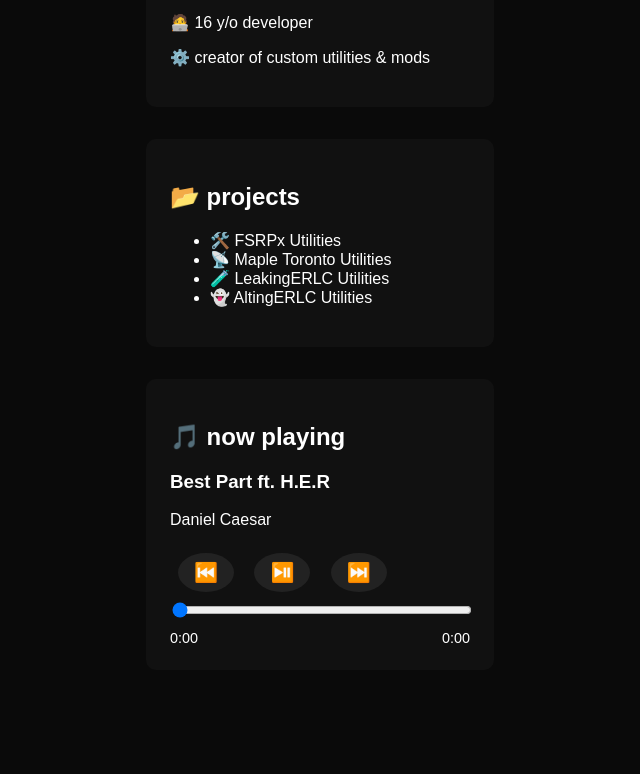
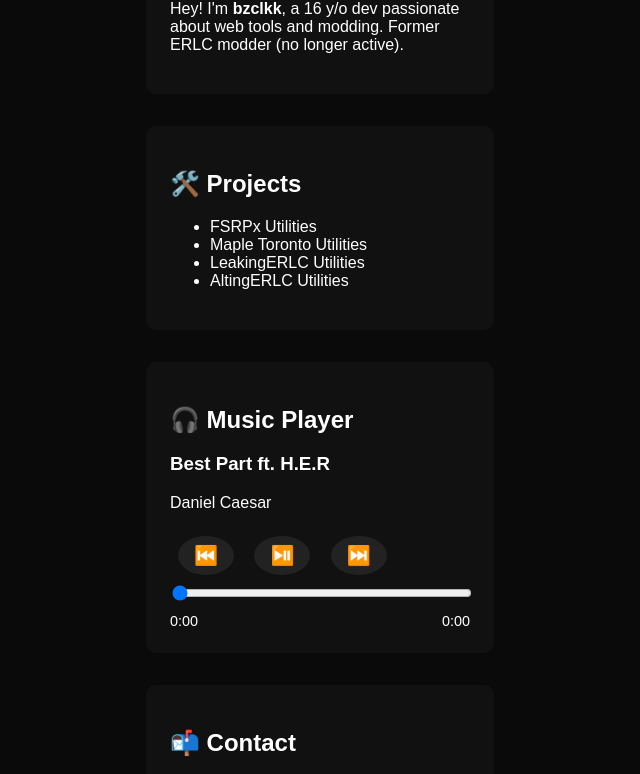
Before and after one commit to bzclkk/bzclkk-site, a plain HTML site: page index.html in a window 1280 px wide. Shown: the part 124-898 px from the top of the page, without its empty margins (320-960 px from the left). Before the commit the page ends 858 px from the top, so only its background shows below. Drawn offline with Linux system fonts and the light colour scheme.

Commit message:
Add files via upload

```diff
--- a/index.html
+++ b/index.html
@@ -9,24 +9,24 @@
   <link rel="icon" href="favicon.ico" />
 </head>
 <body>
+  <div class="container">
     <div class="card">
-    <h1>👋 hey, i'm bzclkk</h1>
-    <p>🧑‍💻 16 y/o developer</p>
-    <p>⚙️ creator of custom utilities & mods</p>
+      <h2>👋 About Me</h2>
+      <p>Hey! I'm <strong>bzclkk</strong>, a 16 y/o dev passionate about web tools and modding. Former ERLC modder (no longer active). </p>
     </div>
 
     <div class="card">
-    <h2>📂 projects</h2>
+      <h2>🛠️ Projects</h2>
       <ul>
-      <li>🛠️ FSRPx Utilities</li>
-      <li>📡 Maple Toronto Utilities</li>
-      <li>🧪 LeakingERLC Utilities</li>
-      <li>👻 AltingERLC Utilities</li>
+        <li>FSRPx Utilities</li>
+        <li>Maple Toronto Utilities</li>
+        <li>LeakingERLC Utilities</li>
+        <li>AltingERLC Utilities</li>
       </ul>
     </div>
 
     <div class="card">
-    <h2>🎵 now playing</h2>
+      <h2>🎧 Music Player</h2>
       <div class="track-info">
         <h3 id="track-title">Title</h3>
         <p id="track-artist">Artist</p>
@@ -44,6 +44,12 @@
       </div>
     </div>
 
+    <div class="card">
+      <h2>📬 Contact</h2>
+      <p>DM me @bzclkk or catch me on Discord for collabs or commissions.</p>
+    </div>
+  </div>
+
   <script src="script.js"></script>
 </body>
 </html>
```
Lines whose indentation alone changed are shown as unchanged.
